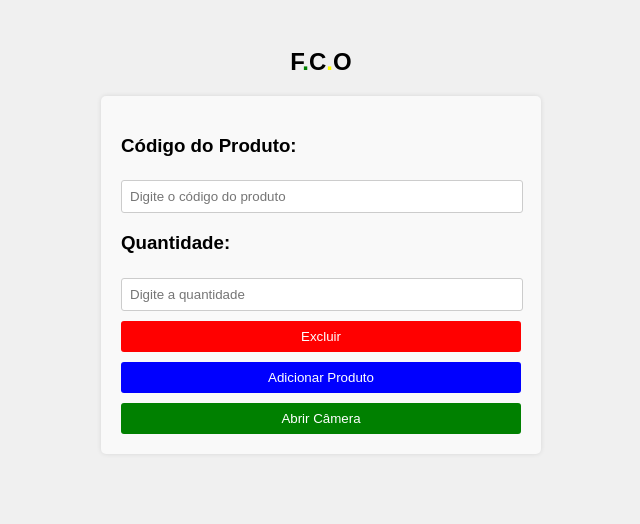
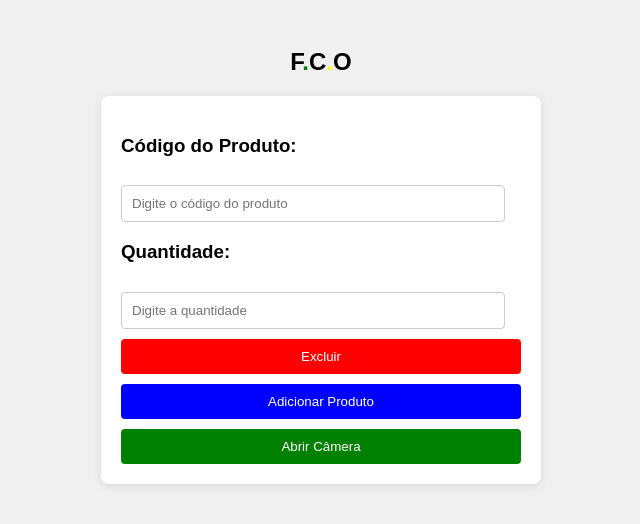
Before and after one commit to EFSilva22/FCOv0, a plain HTML site: page outra_pagina.html in a window 1280 px wide. Shown: the whole page, without its empty margins (319-959 px from the left). Drawn offline with Linux system fonts and the light colour scheme; sample sign-in values are in the browser's storage.

Commit message:
Update outra_pagina.html

```diff
--- a/outra_pagina.html
+++ b/outra_pagina.html
@@ -3,7 +3,7 @@
 <head>
     <meta charset="UTF-8">
     <meta name="viewport" content="width=device-width, initial-scale=1.0">
-    <title>Seu Componente</title>
+    <title>Ocorrência</title>
     <style>
         body {
             font-family: Arial, sans-serif;
@@ -15,31 +15,38 @@
             max-width: 400px;
             margin: 0 auto;
             padding: 20px;
-            background-color: #f9f9f9; /* Cinza claro */
-            border-radius: 5px;
-            box-shadow: 0 0 5px rgba(0, 0, 0, 0.1);
+            background-color: #fff;
+            border-radius: 8px;
+            box-shadow: 0 2px 10px rgba(0, 0, 0, 0.1);
             margin-bottom: 20px;
             position: relative;
         }
 
         input[type="text"] {
             width: calc(100% - 16px);
-            padding: 8px;
-            margin-top: 5px;
+            padding: 10px;
+            margin-top: 10px;
             border: 1px solid #ccc;
-            border-radius: 3px;
+            border-radius: 4px;
+            box-sizing: border-box;
         }
 
         button {
-            padding: 8px 15px;
-            background-color: red;
+            padding: 10px 20px;
+            background-color: #007BFF;
             color: white;
             border: none;
-            border-radius: 3px;
+            border-radius: 4px;
             cursor: pointer;
             margin-top: 10px;
             width: 100%;
             display: block;
+            transition: background-color 0.3s;
+        }
+
+        button.deleteButton {
+            background-color: red;
+            margin-top: 10px;
         }
 
         button.addProductButton {
@@ -54,6 +61,14 @@
 
         button:hover {
             background-color: darkred;
+        }
+
+        button.addProductButton:hover {
+            background-color: darkblue;
+        }
+
+        button.cameraButton:hover {
+            background-color: darkgreen;
         }
 
         .center {
@@ -101,6 +116,14 @@
 
     <script src="https://cdn.jsdelivr.net/npm/quagga"></script>
     <script>
+        // Verifica se o usuário está logado
+        if (localStorage.getItem('loggedin') !== 'true') {
+            window.location.href = 'login.html';
+        }
+
+        // Lista simulada de códigos de produtos
+        const productList = ['123456789012', '987654321098', '123123123123'];
+
         document.querySelector('.container').addEventListener('click', function(event) {
             var container = document.getElementById('productContainer');
             var products = container.querySelectorAll('.product');
@@ -171,9 +194,16 @@
 
             Quagga.onDetected(function(result) {
                 var code = result.codeResult.code;
-                console.log("Barcode detected and processed : [" + code + "]");
+                console.log("Barcode detected and processed: [" + code + "]");
                 Quagga.stop();
-                // Adicione lógica para lidar com o código de barras detectado aqui...
+
+                // Verifica se o código do produto está na lista
+                if (!productList.includes(code)) {
+                    alert("Produto não encontrado: " + code);
+                } else {
+                    // Lógica adicional para lidar com o código de barras detectado
+                    alert("Produto encontrado: " + code);
+                }
             });
         }
 
```
